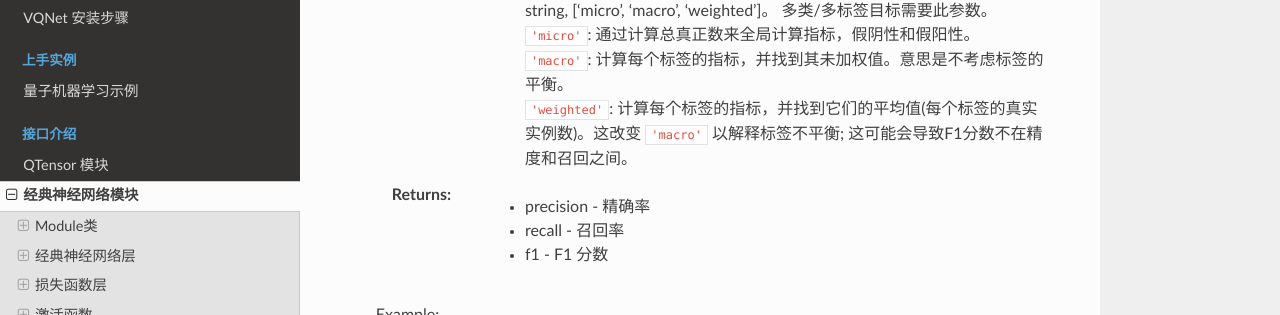
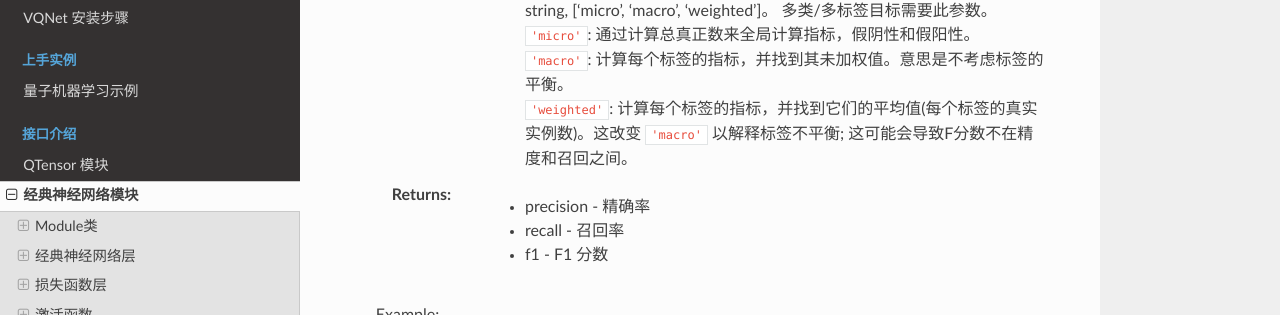
Before and after one commit to OriginQ/VQNET2.0-tutorial, a Sphinx documentation site: the page built from source/rst/nn.rst, in a window 1280 px wide and 900 px high, scrolled down 39538 px. Shown: the part 134-449 px from the top of the window. Built offline with Sphinx 7.4.7 and the Read the Docs theme 2.0.0, drawn with Linux system fonts in a browser that asks for light colours; some of the changed text lies outside the part shown.

Commit message:
[fix] fix cn doc bugs

```diff
--- a/source/rst/QTensor.rst
+++ b/source/rst/QTensor.rst
@@ -185,7 +185,7 @@
 
 .. py:method:: QTensor.item()
 
-    从 只包含当个元素的 QTensor 返回唯一的元素。
+    从只包含单个元素的 QTensor 返回唯一的元素。
 
     :return: 元素值
 
--- a/source/rst/nn.rst
+++ b/source/rst/nn.rst
@@ -2080,7 +2080,7 @@
 
             ``'macro'``: 计算每个标签的指标，并找到其未加权值。意思是不考虑标签的平衡。
 
-            ``'weighted'``: 计算每个标签的指标，并找到它们的平均值(每个标签的真实实例数)。这改变 ``'macro'`` 以解释标签不平衡; 这可能会导致F1分数不在精度和召回之间。
+            ``'weighted'``: 计算每个标签的指标，并找到它们的平均值(每个标签的真实实例数)。这改变 ``'macro'`` 以解释标签不平衡; 这可能会导致F分数不在精度和召回之间。
 
     :returns:
         - precision - 精确率
@@ -2152,7 +2152,7 @@
 
             ``'macro'``: 计算每个标签的指标，并找到其未加权值。意思是不考虑标签的平衡。
 
-            ``'weighted'``: 计算每个标签的指标，并找到它们的平均值(每个标签的真实实例数)。这改变 ``'macro'`` 以解释标签不平衡; 这可能会导致F-分数不在精度和召回之间。
+            ``'weighted'``: 计算每个标签的指标，并找到它们的平均值(每个标签的真实实例数)。这改变 ``'macro'`` 以解释标签不平衡; 这可能会导致F分数不在精度和召回之间。
 
     :returns:
         - precision - 精确率
```
Also changed, not shown: other parts of source/rst/nn.rst (+2 -2 lines).
